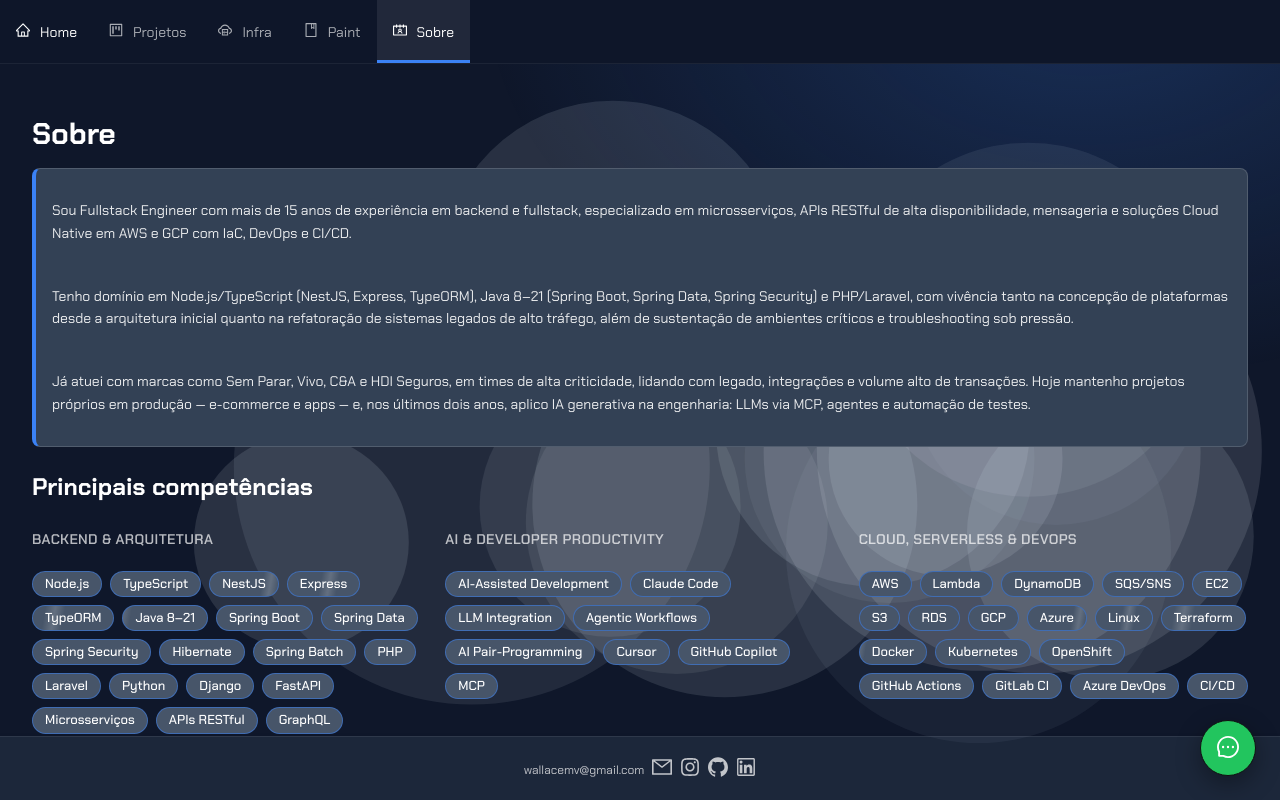
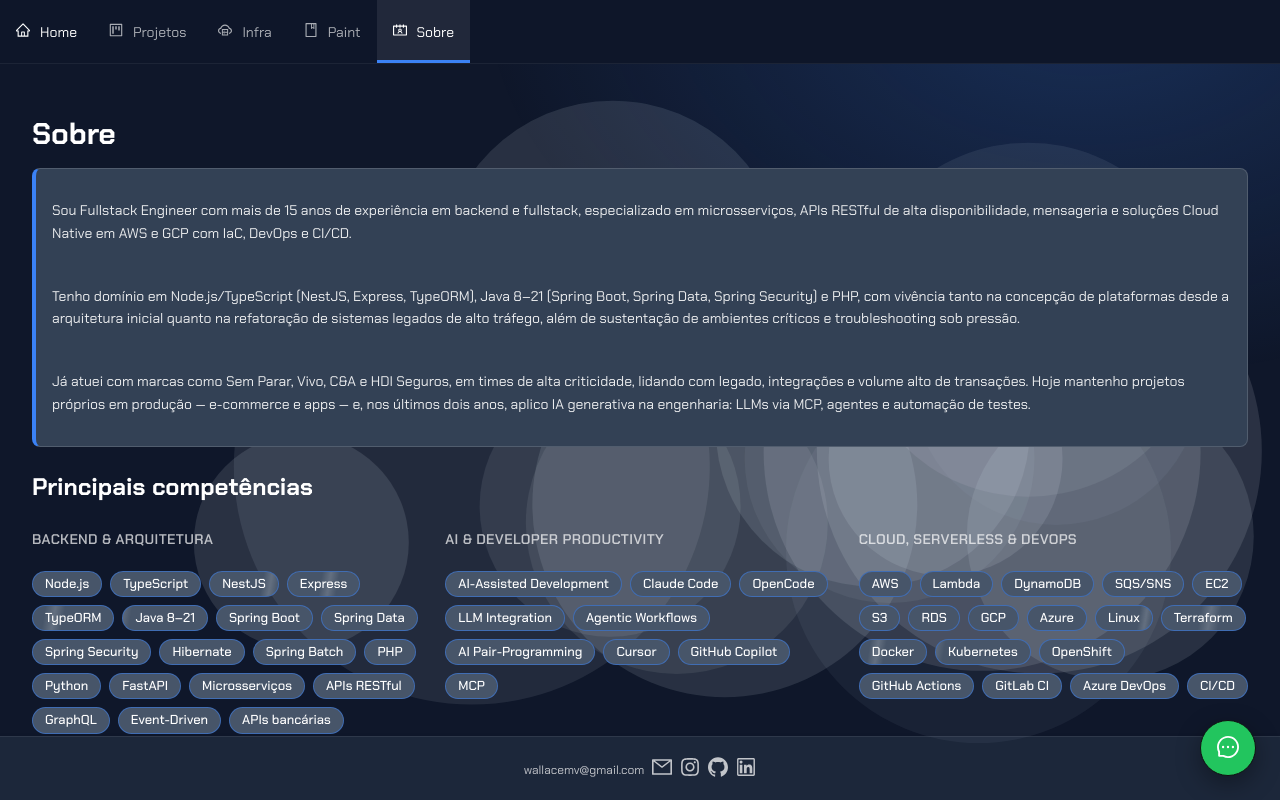
Before and after one commit to wallacemv/portfolio, a React (Vite) app: page /portfolio/about in a window 1280 px wide. Built offline with nearby package versions, Linux system fonts and the light colour scheme.

Commit message:
chore(competencias): remove Django e Laravel, adiciona OpenCode
bio: PHP/Laravel passa a PHP; pills de IA ganham OpenCode ao lado de Claude Code; check-jsonld segue verde (knowsAbout com 116 itens).

```diff
--- a/src/data/competencies.js
+++ b/src/data/competencies.js
@@ -18,9 +18,7 @@ export const competencies = [
 			'Hibernate',
 			'Spring Batch',
 			'PHP',
-			'Laravel',
 			'Python',
-			'Django',
 			'FastAPI',
 			'Microsserviços',
 			'APIs RESTful',
@@ -37,6 +35,7 @@ export const competencies = [
 		items: [
 			'AI-Assisted Development',
 			'Claude Code',
+			'OpenCode',
 			'LLM Integration',
 			'Agentic Workflows',
 			'AI Pair-Programming',
--- a/src/data/profile.js
+++ b/src/data/profile.js
@@ -5,7 +5,7 @@ export const profile = {
 		'Fullstack Engineer com mais de 15 anos de experiência construindo sistemas escaláveis — do desenho da API até o deploy.',
 	bio: [
 		'Sou Fullstack Engineer com mais de 15 anos de experiência em backend e fullstack, especializado em microsserviços, APIs RESTful de alta disponibilidade, mensageria e soluções Cloud Native em AWS e GCP com IaC, DevOps e CI/CD.',
-		'Tenho domínio em Node.js/TypeScript (NestJS, Express, TypeORM), Java 8–21 (Spring Boot, Spring Data, Spring Security) e PHP/Laravel, com vivência tanto na concepção de plataformas desde a arquitetura inicial quanto na refatoração de sistemas legados de alto tráfego, além de sustentação de ambientes críticos e troubleshooting sob pressão.',
+		'Tenho domínio em Node.js/TypeScript (NestJS, Express, TypeORM), Java 8–21 (Spring Boot, Spring Data, Spring Security) e PHP, com vivência tanto na concepção de plataformas desde a arquitetura inicial quanto na refatoração de sistemas legados de alto tráfego, além de sustentação de ambientes críticos e troubleshooting sob pressão.',
 		'Já atuei com marcas como Sem Parar, Vivo, C&A e HDI Seguros, em times de alta criticidade, lidando com legado, integrações e volume alto de transações. Hoje mantenho projetos próprios em produção — e-commerce e apps — e, nos últimos dois anos, aplico IA generativa na engenharia: LLMs via MCP, agentes e automação de testes.',
 	],
 };
```
